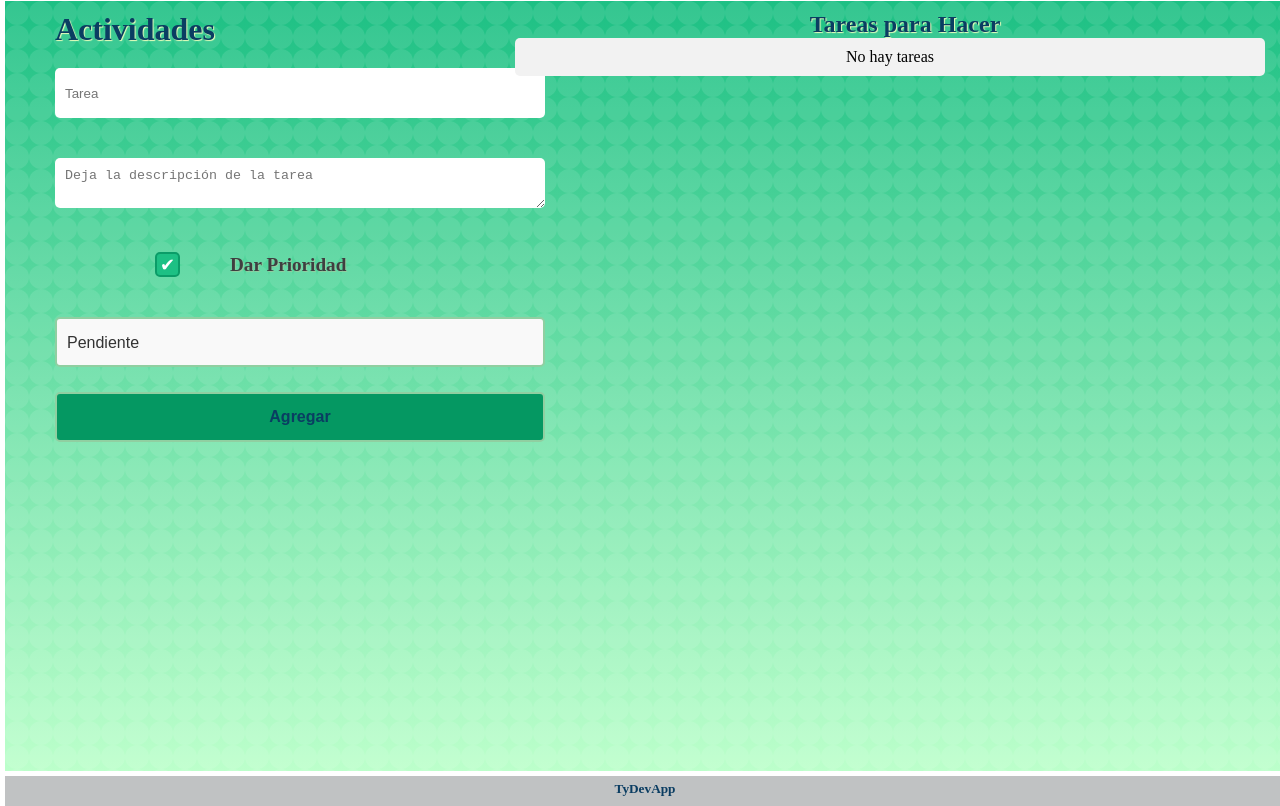
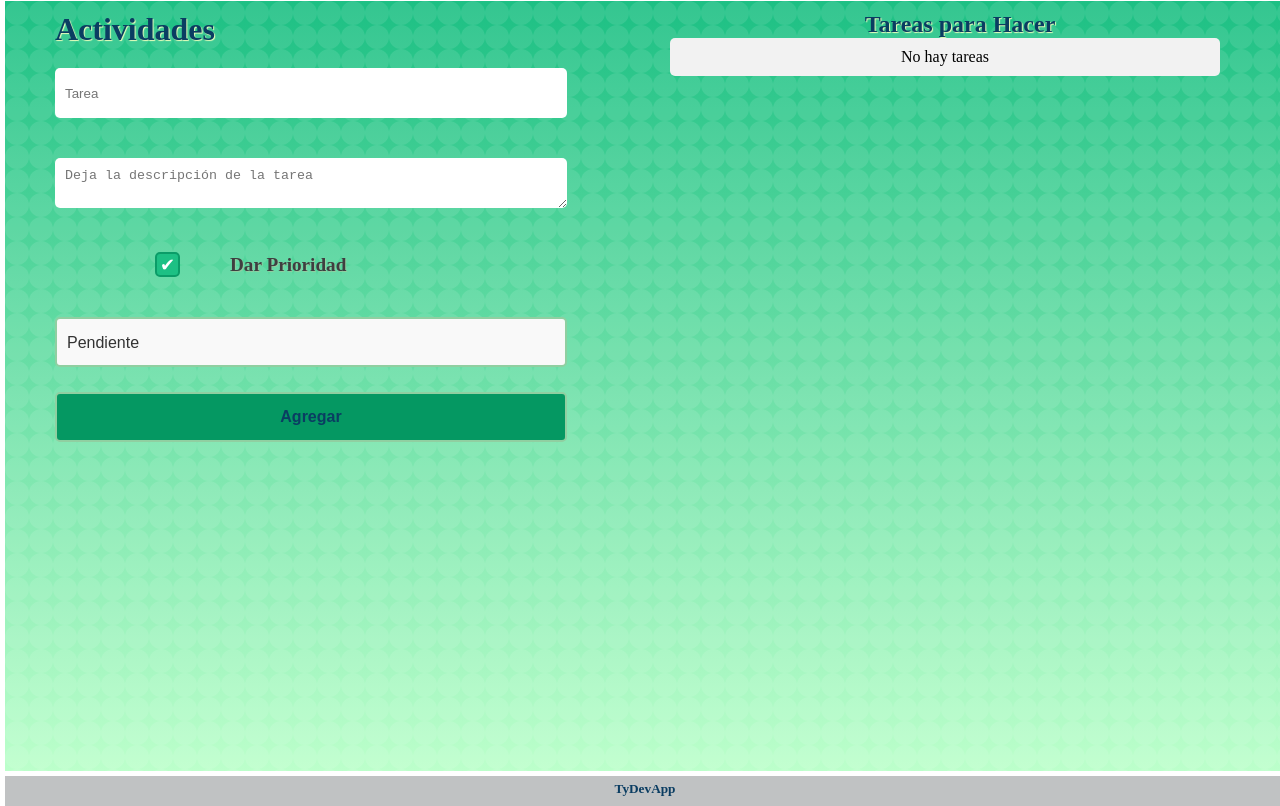
Before and after one commit to Taty71/appTareas, a React (Vite) app: page / in a window 1280 px wide. Built offline with nearby package versions, Linux system fonts and the light colour scheme.

Commit message:
cambios en estilos elementos lista ancho

```diff
--- a/src/componentes/estilosTodos.css
+++ b/src/componentes/estilosTodos.css
@@ -4,7 +4,7 @@
     align-items: center;
     justify-content: center;
     margin-top: 20px 20px 20px 250px;
-    width:100%;
+    width:80%;
 }
 
 .listaTodos{
@@ -23,7 +23,7 @@
     background-color: #f2f2f2;
     padding: 10px;
     border-radius: 5px;
-    width:750px;
+    width:550px;
     justify-content: space-between;
     padding: 10px;
 
```
